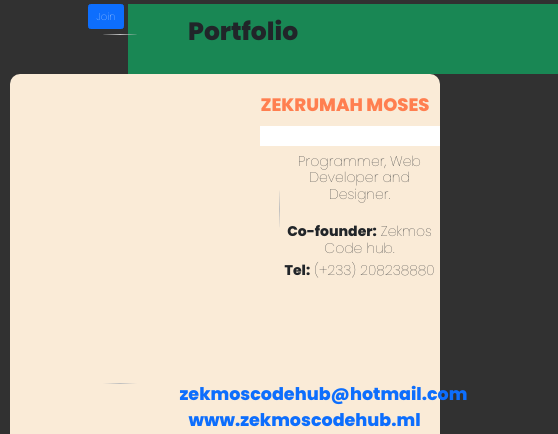
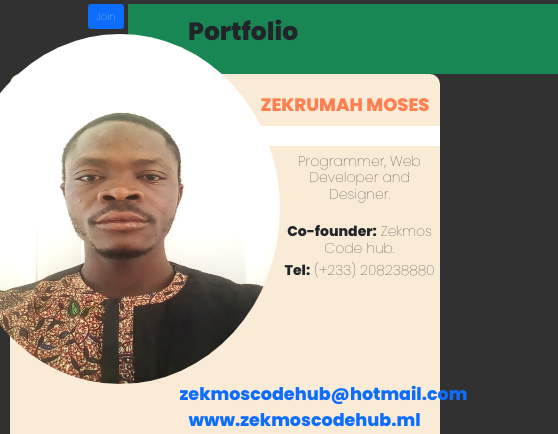
Before and after one commit to zekmoscodehub/mypage.github.io, a plain HTML site: page index.html in a window 1280 px wide. Shown: the part 82-516 px from the top of the page, 0-558 px from the left. Drawn offline with nearby package versions, Linux system fonts and the light colour scheme; files whose address does not match are found by name.

Commit message:
Update index.html
Signed-off-by: Zekmos Code Hub <117698974+zekmoscodehub@users.noreply.github.com>

```diff
--- a/index.html
+++ b/index.html
@@ -325,7 +325,7 @@ margin: 3px 15px;
   <div class="profile">
 
     <div class="profile-pic">
-      <img src="" alt="" class="pic">
+      <img src="/images/9.jpg" alt="" class="pic">
     </div>
 
 
```
